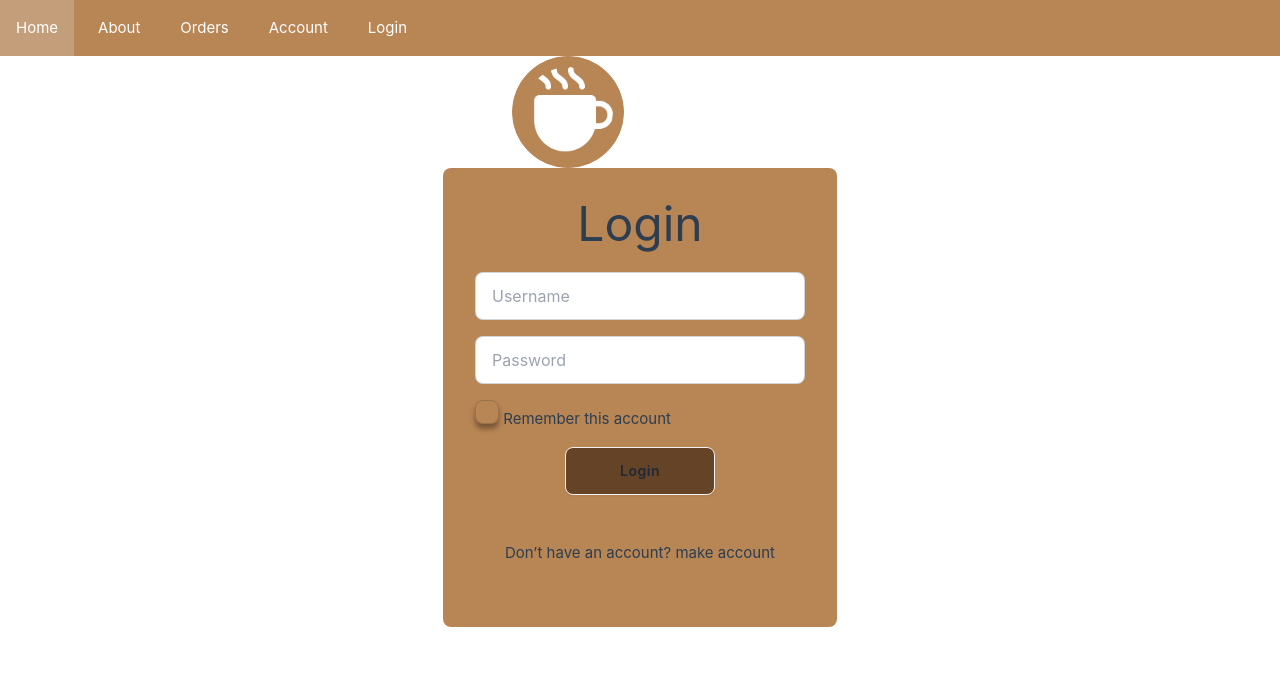
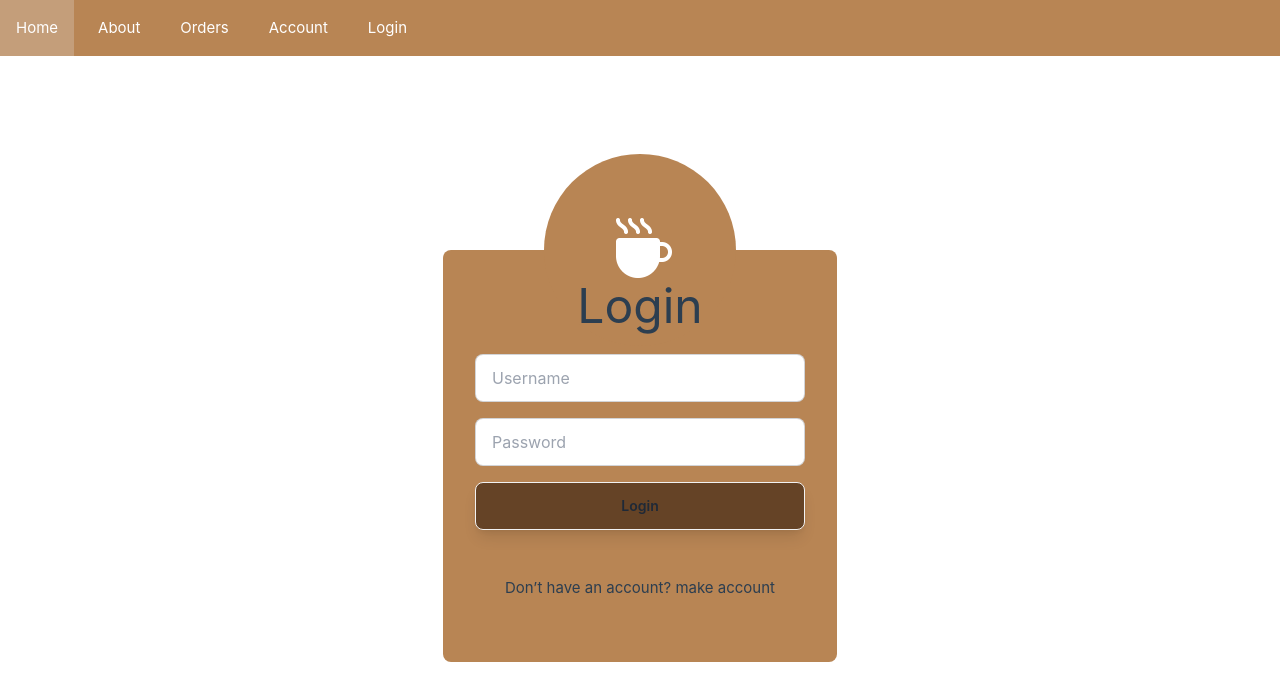
Before and after one commit to Xxenon22/SPMH-Project, a Vue app: page /login in a window 1280 px wide. Shown: the top 700 px of the page. Built offline with nearby package versions, Linux system fonts and the light colour scheme.

Commit message:
implement half circle

```diff
--- a/src/views/LoginView.vue
+++ b/src/views/LoginView.vue
@@ -5,25 +5,25 @@ import BaseLayout from '../layouts/BaseLayout.vue'
 
 <template>
   <BaseLayout>
-    <div class="grid">
-      <img src="../assets/fluent_drink-coffee-16-filled.png" alt="" />
-
+    <div class="grid grid-cols-1 min-h-screen">
       <form
-        class="bg-primary max-w-8xl mx-auto p-8 rounded-lg flex flex-col gap-4"
+        class="bg-primary max-w-8xl mx-auto p-8 rounded-lg flex flex-col gap-4 place-self-center relative"
       >
-        <h1 class="text-center">Login</h1>
+        <figure
+          class="bg-primary flex justify-center items-center p-16 rounded-full absolute top-0 left-1/2 -translate-x-1/2 -translate-y-1/2"
+        >
+          <img
+            src="../assets/fluent_drink-coffee-16-filled.png"
+            class="size-16"
+            width="50"
+            height="50"
+            alt=""
+          />
+        </figure>
+        <h1 class="text-center z-10">Login</h1>
         <TextInput placeholder="Username" />
         <TextInput placeholder="Password" />
-        <span
-          ><input
-            type="checkbox"
-            name="checkbox"
-            id="checkbox"
-            class="checkbox"
-          />
-          Remember this account</span
-        >
-        <button class="btn bg-accent mx-auto">Login</button>
+        <button class="btn bg-accent mx-auto w-full shadow-lg">Login</button>
 
         <div class="go-SignUp">
           <span>Don’t have an account? <a href="#">make account</a></span>
@@ -34,64 +34,6 @@ import BaseLayout from '../layouts/BaseLayout.vue'
 </template>
 
 <style>
-img {
-  margin-left: 40%;
-  width: 112px;
-  border: 1px solid #b88554;
-  border-radius: 100px 100px;
-  background-color: #b88554;
-  padding: 10px 10px;
-}
-
-.container {
-  border-radius: 20px;
-}
-
-.container h1 {
-  display: flex;
-  align-items: center;
-  justify-content: center;
-  font-size: 40px;
-  font-family: 'Jacques Francois';
-  border: 1px solid #b88554;
-  color: #fff;
-}
-
-.container span {
-  font-size: 15px;
-  line-height: 20px;
-  letter-spacing: 0.3px;
-  margin: 20px 0;
-}
-
-.container a {
-  font-size: 20px;
-}
-
-form button {
-  margin-left: 30%;
-  background-color: #654326;
-  color: #fff;
-  font-size: 30px;
-  border-radius: 20px;
-  width: 150px;
-  padding: 5px;
-  font-weight: 500;
-  letter-spacing: 0.5px;
-}
-
-.container button {
-  box-shadow: 0 5px 5px rgba(0, 0, 0, 0.35);
-}
-
-span input {
-  box-shadow: 0 5px 5px rgba(0, 0, 0, 0.35);
-}
-
-.form-container {
-  position: absolute;
-}
-
 .go-SignUp {
   margin: 30px;
   white-space: noWrap;
```
